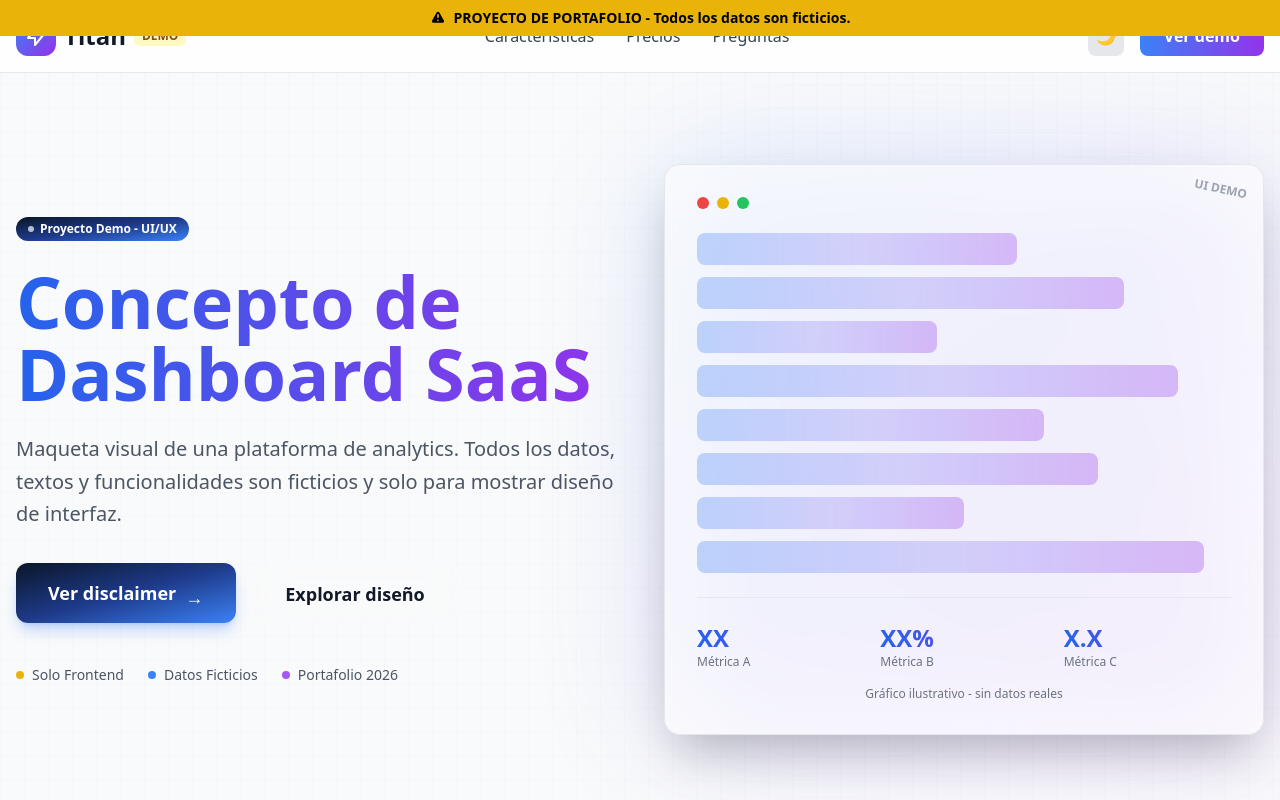
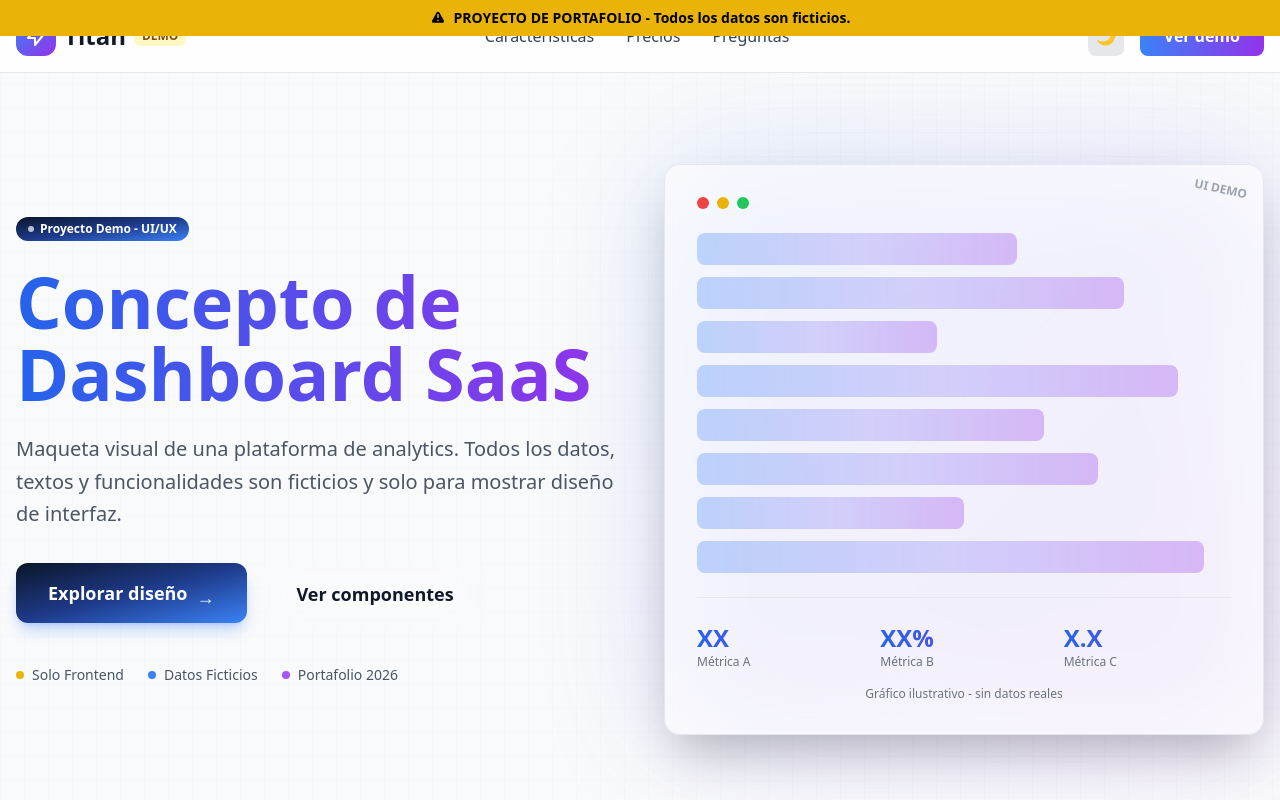
Before and after one commit to Axel-as/landing-page, a React (Vite) app: page / in a window 1280 px wide. Shown: the top 800 px of the page. Built offline with nearby package versions, Linux system fonts and the light colour scheme.

Commit message:
fix: remove all next/link imports, vite compatible build

```diff
--- a/src/components/sections/DemoTabs.jsx
+++ b/src/components/sections/DemoTabs.jsx
@@ -1,6 +1,5 @@
 import { useState } from 'react'
 import { motion, AnimatePresence } from 'framer-motion'
-import Link from 'next/link'
 
 const tabs = [
   {
@@ -61,7 +60,7 @@ export default function DemoTabs() {
                 onClick={() => setActiveTab(tab.id)}
                 className={`px-6 py-3 rounded-xl font-semibold transition-all ${
                   activeTab === tab.id
-                   ? 'bg-gradient-to-r from-blue-500 to-purple-600 text-white shadow-lg'
+                  ? 'bg-gradient-to-r from-blue-500 to-purple-600 text-white shadow-lg'
                     : 'text-gray-700 dark:text-gray-300 hover:bg-gray-200 dark:hover:bg-gray-700'
                 }`}
               >
@@ -84,15 +83,15 @@ export default function DemoTabs() {
               <p className="text-lg text-gray-600 dark:text-gray-300 mb-6">
                 {currentTab.desc}
               </p>
-              <Link href="/demo">
+              <a href="#features">
                 <motion.button
                   whileHover={{ scale: 1.05 }}
                   whileTap={{ scale: 0.95 }}
                   className="px-6 py-3 bg-gradient-to-r from-blue-500 to-purple-600 text-white rounded-xl font-semibold"
                 >
-                  Ver disclaimer completo →
+                  Ver más detalles →
                 </motion.button>
-              </Link>
+              </a>
             </motion.div>
           </AnimatePresence>
 
--- a/src/components/sections/Features.jsx
+++ b/src/components/sections/Features.jsx
@@ -1,6 +1,5 @@
 import { motion } from 'framer-motion'
 import Card, { CardHeader, CardTitle, CardDescription } from '@/components/ui/Card'
-import Link from 'next/link'
 
 const features = [
   {
@@ -83,11 +82,11 @@ export default function Features() {
 
         <div className="grid md:grid-cols-2 lg:grid-cols-3 gap-6">
           {features.map((feat, i) => (
-            <Link href="/demo" key={feat.title}>
+            <div key={feat.title}>
               <Card
                 variant="default"
                 hover
-                className="cursor-pointer h-full border border-gray-200 dark:border-gray-800 hover:border-blue-500/50 transition"
+                className="cursor-default h-full border border-gray-200 dark:border-gray-800 hover:border-blue-500/50 transition"
               >
                 <CardHeader>
                   <div className="w-14 h-14 rounded-xl bg-gradient-to-br from-blue-500 to-purple-600 flex items-center justify-center mb-4 text-white">
@@ -97,7 +96,7 @@ export default function Features() {
                 </CardHeader>
                 <CardDescription>{feat.desc}</CardDescription>
               </Card>
-            </Link>
+            </div>
           ))}
         </div>
 
--- a/src/components/sections/Hero.jsx
+++ b/src/components/sections/Hero.jsx
@@ -1,7 +1,6 @@
 import { motion, useScroll, useTransform } from 'framer-motion'
 import Badge from '@/components/ui/Badge'
 import Button from '@/components/ui/Button'
-import Link from 'next/link'
 
 export default function Hero() {
   const { scrollY } = useScroll()
@@ -31,22 +30,22 @@ export default function Hero() {
           </p>
 
           <div className="flex flex-wrap gap-4">
-            <Link href="/demo">
+            <a href="#features">
               <Button
                 variant="primary"
                 size="lg"
                 icon={<span>→</span>}
                 iconPosition="right"
               >
-                Ver disclaimer
-              </Button>
-            </Link>
-
-            <Link href="#features">
-              <Button variant="secondary" size="lg">
                 Explorar diseño
               </Button>
-            </Link>
+            </a>
+
+            <a href="#features">
+              <Button variant="secondary" size="lg">
+                Ver componentes
+              </Button>
+            </a>
           </div>
 
           <div className="flex flex-wrap gap-6 mt-10 text-sm">
--- a/src/components/sections/LogoStrip.jsx
+++ b/src/components/sections/LogoStrip.jsx
@@ -1,5 +1,4 @@
 import { motion } from 'framer-motion'
-import Link from 'next/link'
 
 // Logos falsos generados para demo - no son marcas reales
 const logos = [
@@ -40,17 +39,14 @@ export default function LogoStrip() {
               whileHover={{ scale: 1.05 }}
               className="flex justify-center items-center h-12"
             >
-              <Link
-                href="/demo"
-                className="flex items-center gap-2 opacity-60 hover:opacity-100 transition-all duration-300 group"
-              >
+              <div className="flex items-center gap-2 opacity-60 hover:opacity-100 transition-all duration-300 group cursor-default">
                 <div className="w-8 h-8 rounded-lg bg-gradient-to-br from-gray-300 to-gray-400 dark:from-gray-600 dark:to-gray-700 flex items-center justify-center text-white font-bold text-sm group-hover:from-blue-500 group-hover:to-purple-600 transition-all">
                   {logo.initial}
                 </div>
                 <span className="text-sm font-medium text-gray-600 dark:text-gray-400 hidden lg:block">
                   {logo.name}
                 </span>
-              </Link>
+              </div>
             </motion.div>
           ))}
         </div>
@@ -69,9 +65,8 @@ export default function LogoStrip() {
             className="flex gap-12"
           >
             {[...logos,...logos].map((logo, i) => (
-              <Link
+              <div
                 key={`${logo.name}-${i}`}
-                href="/demo"
                 className="flex-shrink-0 h-12 flex items-center gap-2 opacity-60"
               >
                 <div className="w-8 h-8 rounded-lg bg-gradient-to-br from-gray-300 to-gray-400 dark:from-gray-600 dark:to-gray-700 flex items-center justify-center text-white font-bold text-sm">
@@ -80,7 +75,7 @@ export default function LogoStrip() {
                 <span className="text-sm font-medium text-gray-600 dark:text-gray-400 whitespace-nowrap">
                   {logo.name}
                 </span>
-              </Link>
+              </div>
             ))}
           </motion.div>
         </div>
--- a/src/components/sections/Pricing.jsx
+++ b/src/components/sections/Pricing.jsx
@@ -2,7 +2,6 @@ import { useState } from 'react'
 import { motion } from 'framer-motion'
 import Card, { CardHeader, CardTitle, CardDescription, CardContent, CardFooter } from '@/components/ui/Card'
 import Button from '@/components/ui/Button'
-import Link from 'next/link'
 
 const plans = [
   {
@@ -84,7 +83,7 @@ export default function Pricing() {
             <button
               onClick={() => setIsAnnual(false)}
               className={`px-6 py-2 rounded-full font-semibold transition ${
-               !isAnnual? 'bg-gradient-to-r from-blue-500 to-purple-600 text-white' : 'text-gray-600 dark:text-gray-400'
+             !isAnnual? 'bg-gradient-to-r from-blue-500 to-purple-600 text-white' : 'text-gray-600 dark:text-gray-400'
               }`}
             >
               Vista Mensual
@@ -157,15 +156,16 @@ export default function Pricing() {
               </CardContent>
 
               <CardFooter>
-                <Link href="/demo" className="w-full">
+                <div className="w-full">
                   <Button
                     variant="secondary"
                     size="md"
                     className="w-full"
+                    disabled
                   >
                     {plan.cta}
                   </Button>
-                </Link>
+                </div>
               </CardFooter>
             </Card>
           ))}
--- a/src/components/sections/Testimonials.jsx
+++ b/src/components/sections/Testimonials.jsx
@@ -1,6 +1,5 @@
 import { useState, useEffect } from 'react'
 import { motion, AnimatePresence } from 'framer-motion'
-import Link from 'next/link'
 
 const testimonials = [
   {
@@ -174,7 +173,7 @@ export default function Testimonials() {
               }}
               className={`h-2 rounded-full transition-all ${
                 i === current
-                ? 'bg-blue-500 w-8'
+               ? 'bg-blue-500 w-8'
                   : 'bg-gray-300 dark:bg-gray-700 w-2'
               }`}
               aria-label={`Ir a testimonio ${i + 1}`}
```
Also changed, not shown: 1 other file (tests, documents, lock files or other folders).
